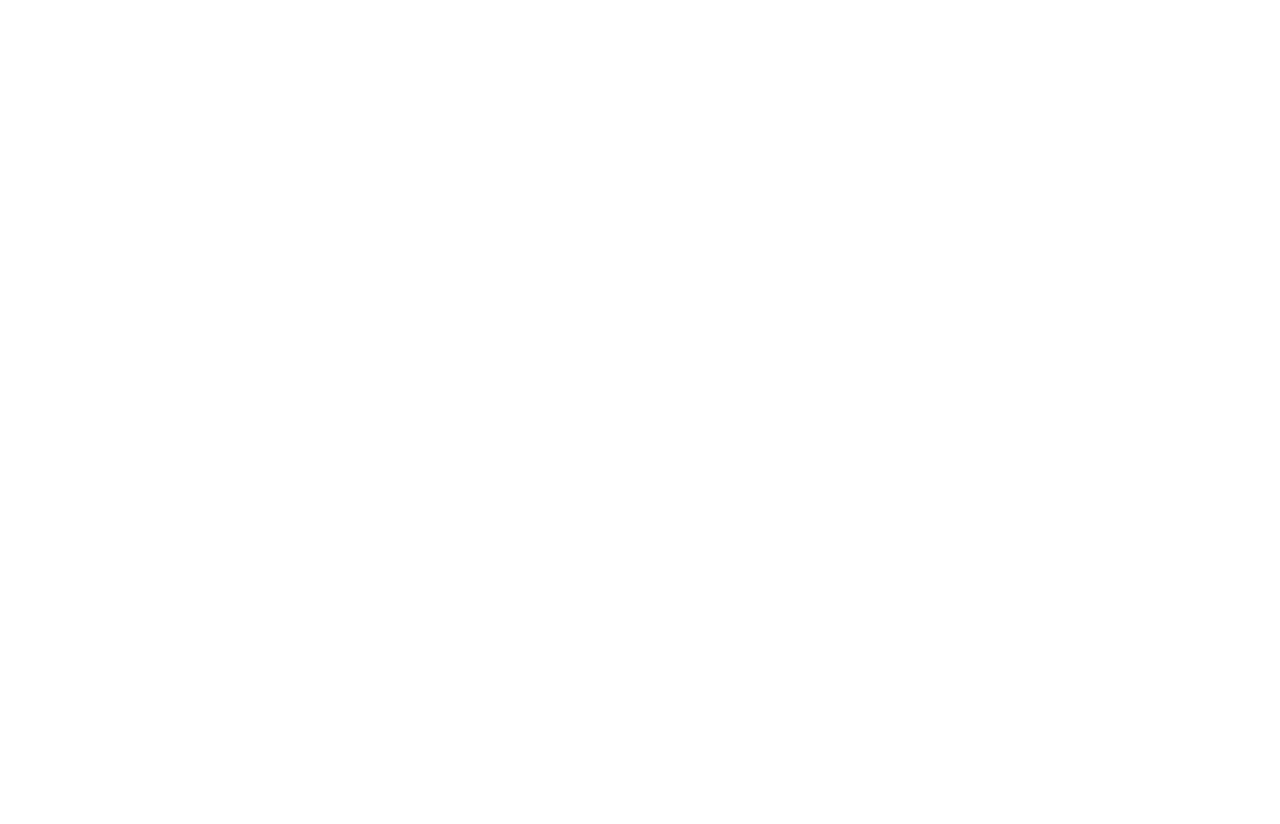
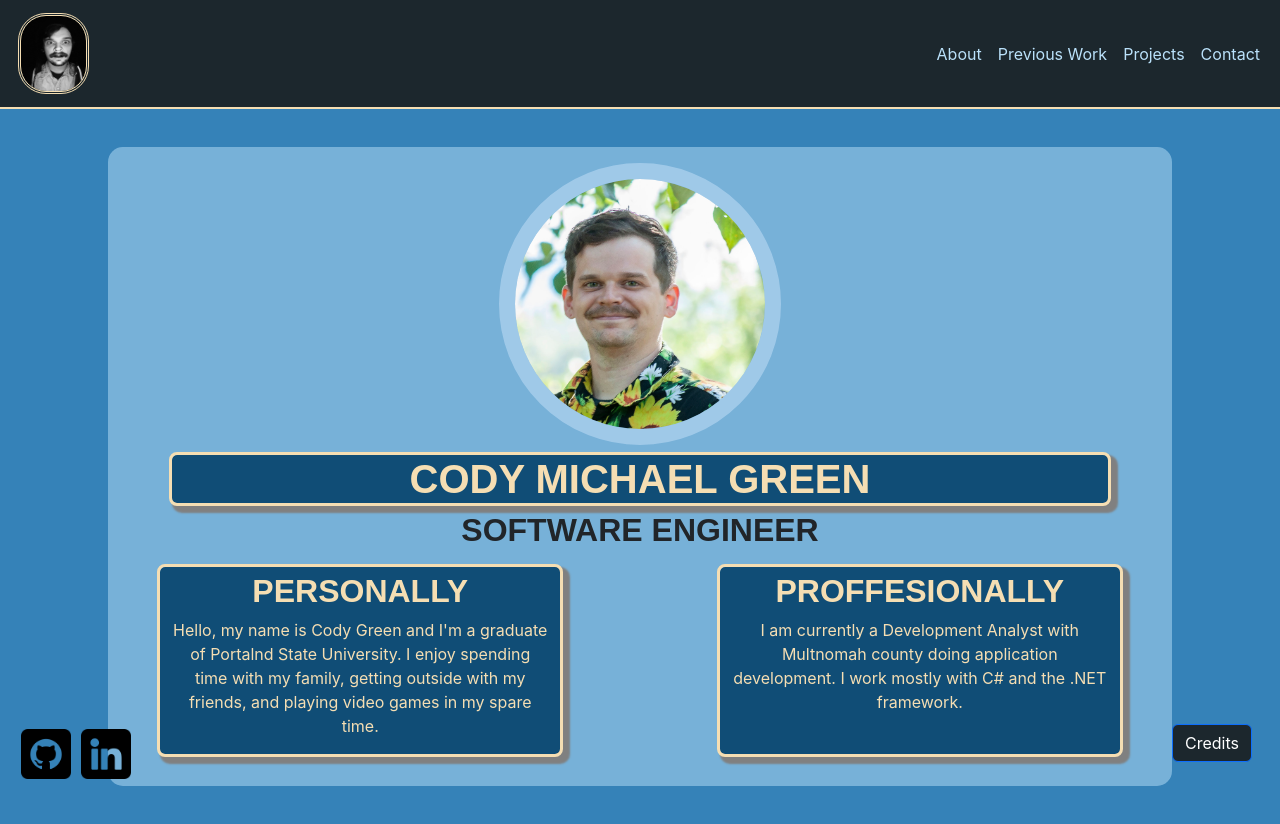
Before and after one commit to CodyGreen1904/Personal-Site, a React (Create React App) app: page / in a window 1280 px wide. Before the commit this address had no page. Shown: the top 824 px of the page. Before the commit the page ends 800 px from the top, so only its background shows below. Built offline with nearby package versions, Linux system fonts and the light colour scheme; a web font is replaced by a local one.

Commit message:
Finishing site??

```diff
--- a/package.json
+++ b/package.json
@@ -1,6 +1,5 @@
 {
   "name": "personal-site",
-  "homepage": "http://codygreen1904.github.io/Personal-Site",
   "version": "0.1.0",
   "private": true,
   "dependencies": {
@@ -26,9 +25,7 @@
     "start": "react-scripts start",
     "build": "react-scripts build",
     "test": "react-scripts test",
-    "eject": "react-scripts eject",
-    "predeploy": "npm run build",
-    "deploy": "gh-pages -d build"
+    "eject": "react-scripts eject"
   },
   "eslintConfig": {
     "extends": [
--- a/src/App.js
+++ b/src/App.js
@@ -7,10 +7,10 @@ function App() {
   return (
     <Router>
       <Routes>
-        <Route path="/Personal-Site/" element={<About />} />
-        <Route path="/Personal-Site/PreviousWork" element={<PreviousWork />} />
-        <Route path="/Personal-Site/Projects" element={<Projects />} />
-        <Route path="/Personal-Site/Contact" element={<Contact />} />
+        <Route path="/" element={<About />} />
+        <Route path="/PreviousWork" element={<PreviousWork />} />
+        <Route path="/Projects" element={<Projects />} />
+        <Route path="/Contact" element={<Contact />} />
       </Routes>
     </Router>
   )
--- a/src/components/Navigation.jsx
+++ b/src/components/Navigation.jsx
@@ -7,23 +7,23 @@ function Navigation() {
   return (
     <Navbar id="navbar" collapseOnSelect sticky="top" expand="md">
       <Navbar.Brand className="d-sm-block p-3 col-sm-3">
-        <Nav.Link href="/Personal-Site/">
+        <Nav.Link href="/">
           <img id="logo" src={title} alt="Site logo" />
         </Nav.Link>
       </Navbar.Brand>
       <Navbar.Toggle className="toggle" aria-controls="responsive-navbar-nav" />
       <Navbar.Collapse id="responsive-navbar-nav">
         <Nav id="mainNav" className="container-fluid text-center">
-          <Nav.Link className="nav_text" href="/Personal-Site">
+          <Nav.Link className="nav_text" href="/">
             About
           </Nav.Link>
-          <Nav.Link className="nav_text" href="/Personal-Site/PreviousWork">
+          <Nav.Link className="nav_text" href="/PreviousWork">
             Previous Work
           </Nav.Link>
-          <Nav.Link className="nav_text" href="/Personal-Site/Projects">
+          <Nav.Link className="nav_text" href="/Projects">
             Projects
           </Nav.Link>
-          <Nav.Link className="nav_text" href="/Personal-Site/Contact">
+          <Nav.Link className="nav_text" href="/Contact">
             Contact
           </Nav.Link>
         </Nav>
--- a/src/styles/Navigation.css
+++ b/src/styles/Navigation.css
@@ -17,9 +17,6 @@
 .nav_text:hover {
   color: #f5deb3;
 }
-.nav_text:visited {
-  color: white;
-}
 #Home_Icon {
   font-size: 2em;
   color: black;
```
